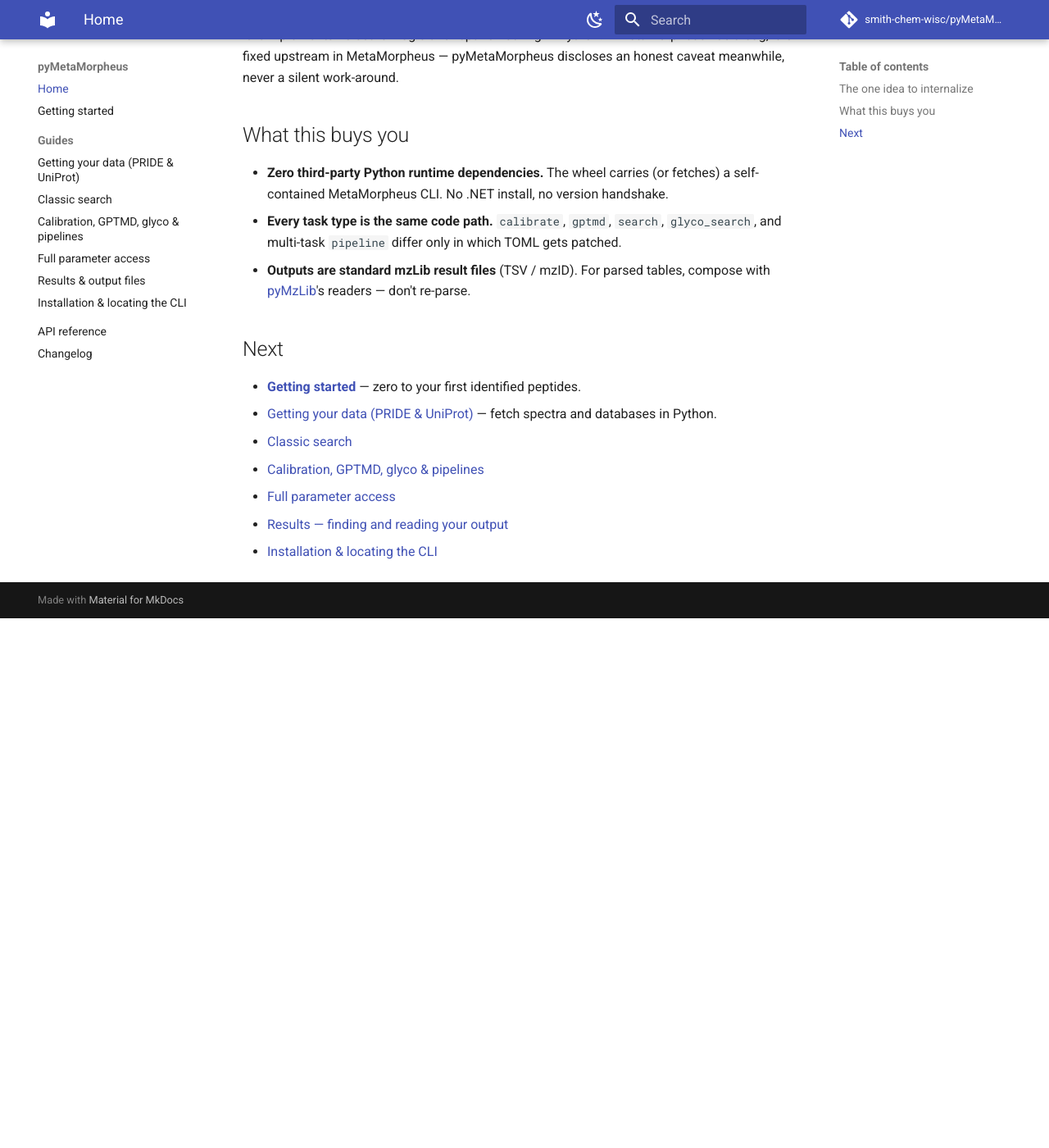
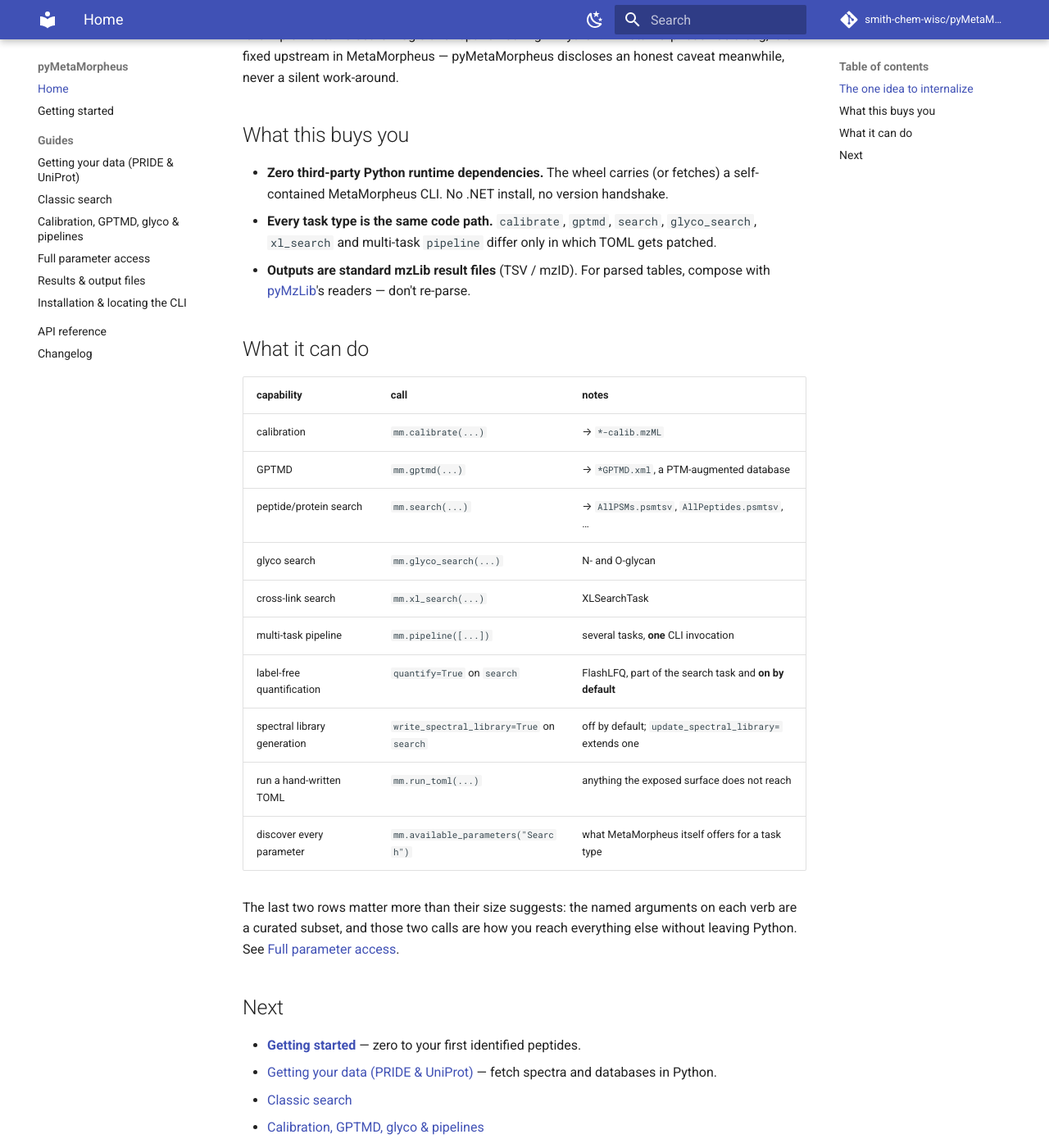
Before and after one commit to smith-chem-wisc/pyMetaMorpheus, an MkDocs documentation site: the page built from docs/index.md, in a window 1280 px wide and 1400 px high, scrolled down 821 px. Shown: the whole window at 82% size. Built offline with MkDocs 1.6.1 and Material for MkDocs 9.7.7, drawn with Linux system fonts in a browser that asks for light colours; comment, search, counter and statistics services are not loaded; before the commit the page ends 1575 px from its top, so only the background shows below that.

Commit message:
docs: put the whole capability surface on the pages people read first
The guides documented xl_search, run_toml, available_parameters, label-free
quantification and spectral-library generation. The repository README, the PyPI
README and the docs landing page documented none of them - all three still said
'the four task types' while the package exported five verbs plus two features
reachable only by parameter. Those capabilities had shipped, been tested and
been documented, and were invisible to anyone who had not read the source.

The asymmetry has a cause worth naming: docs/ is docs-as-code - built, linked
and --strict-checked in CI - so a stale page announces itself. READMEs are
checked by nothing and are the first thing a stranger reads.

So all three surfaces get the same capability table, and a test enforces it.
The required list is derived from pymetamorpheus.__all__ rather than
hand-maintained, so a verb added to the package and not to these pages fails
the suite; a second list covers the two capabilities that are parameters rather
than exported names, which nothing in __all__ would catch. The check asserts a
capability is MENTIONED, never how it is worded - pinning prose fails on every
rewording and teaches people to edit the test until it passes.

Two further guards. The two READMEs are separate files with the same job, so
one is checked against the other for capability parity; on the sibling project
the PyPI page ended up three features behind the GitHub page. And no version
number may appear in prose on any of the three, because nothing regenerates or
tests one.

Anchored on a directory holding BOTH .github/ and README.md, and skipped when
there is none - walking up to the NEAREST README would stop at
pkg/python/README.md and check one surface twice while never seeing the
repository root. Verified: 11 pass in the checkout, 11 skip outside one.

Each guard was tested against the regression it exists to catch, not only
against the healthy tree: removing xl_search from one README fails both the
coverage and the parity check, removing the quantification mention from both
fails four, and writing a version into a heading fails the prose check.

docs.yml already built with --strict, so that needed nothing.

Co-Authored-By: Claude Opus 5 (1M context) <noreply@anthropic.com>

```diff
--- a/docs/index.md
+++ b/docs/index.md
@@ -39,10 +39,29 @@ work-around.
 
 - **Zero third-party Python runtime dependencies.** The wheel carries (or fetches) a self-contained
   MetaMorpheus CLI. No .NET install, no version handshake.
-- **Every task type is the same code path.** `calibrate`, `gptmd`, `search`, `glyco_search`, and
-  multi-task `pipeline` differ only in which TOML gets patched.
+- **Every task type is the same code path.** `calibrate`, `gptmd`, `search`, `glyco_search`,
+  `xl_search` and multi-task `pipeline` differ only in which TOML gets patched.
 - **Outputs are standard mzLib result files** (TSV / mzID). For parsed tables, compose with
   [pyMzLib](https://github.com/smith-chem-wisc/pyMzLib)'s readers — don't re-parse.
+
+## What it can do
+
+| capability | call | notes |
+|---|---|---|
+| calibration | `mm.calibrate(...)` | → `*-calib.mzML` |
+| GPTMD | `mm.gptmd(...)` | → `*GPTMD.xml`, a PTM-augmented database |
+| peptide/protein search | `mm.search(...)` | → `AllPSMs.psmtsv`, `AllPeptides.psmtsv`, … |
+| glyco search | `mm.glyco_search(...)` | N- and O-glycan |
+| cross-link search | `mm.xl_search(...)` | XLSearchTask |
+| multi-task pipeline | `mm.pipeline([...])` | several tasks, **one** CLI invocation |
+| label-free quantification | `quantify=True` on `search` | FlashLFQ, part of the search task and **on by default** |
+| spectral library generation | `write_spectral_library=True` on `search` | off by default; `update_spectral_library=` extends one |
+| run a hand-written TOML | `mm.run_toml(...)` | anything the exposed surface does not reach |
+| discover every parameter | `mm.available_parameters("Search")` | what MetaMorpheus itself offers for a task type |
+
+The last two rows matter more than their size suggests: the named arguments on each verb are a
+curated subset, and those two calls are how you reach everything else without leaving Python. See
+[Full parameter access](guides/full-access.md).
 
 ## Next
 
```
Also changed, not shown: README.md (+22 -3 lines), pkg/python/README.md (+22 -3 lines), 1 other file.
